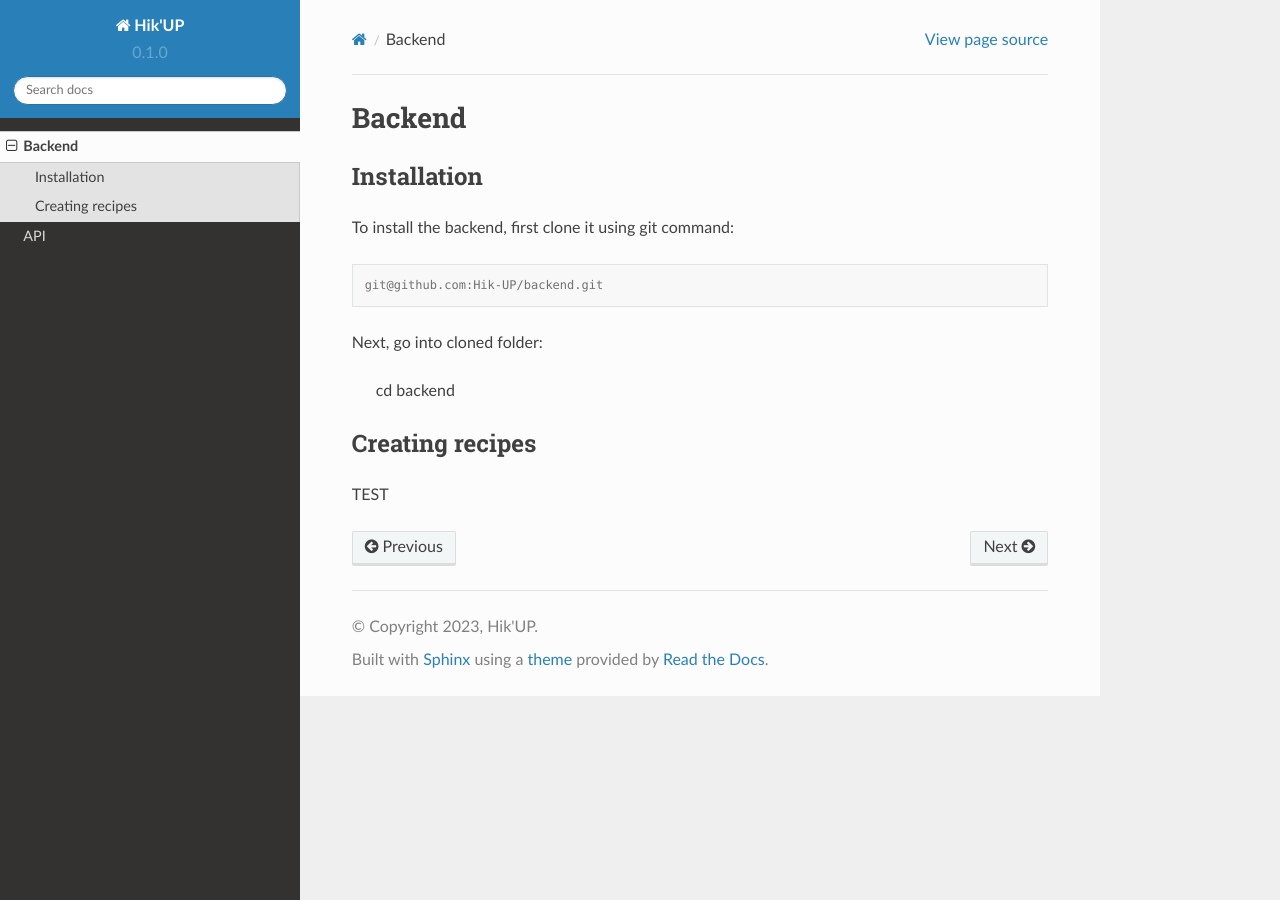
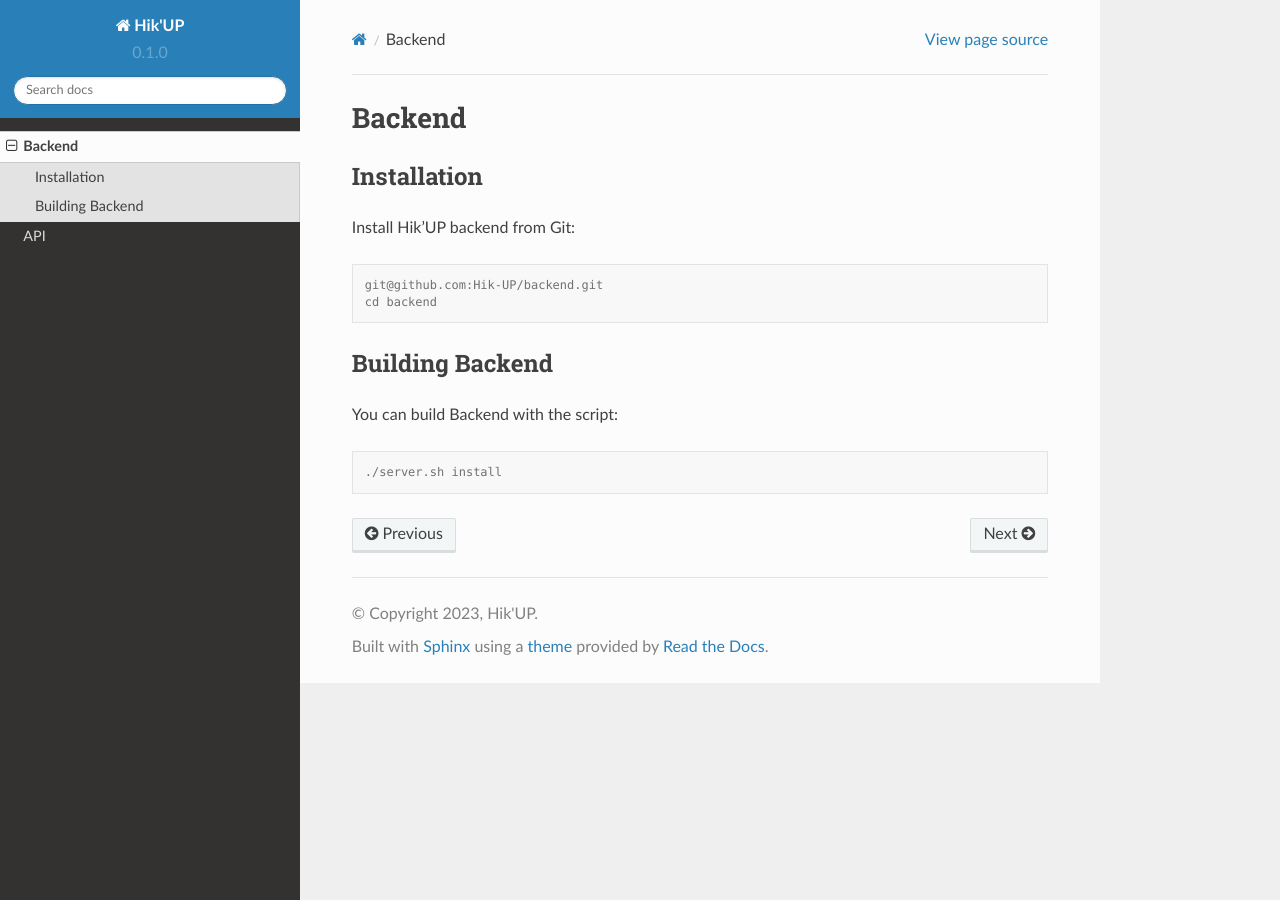
Before and after one commit to Hik-UP/documentation, a Sphinx documentation site: the page built from docs/source/usage.rst, in a window 1280 px wide. Built offline with Sphinx 7.4.7 and the Read the Docs theme 2.0.0, drawn with Linux system fonts in a browser that asks for light colours.

Commit message:
Update usage.rst

```diff
--- a/docs/source/usage.rst
+++ b/docs/source/usage.rst
@@ -6,17 +6,21 @@ Backend
 Installation
 ------------
 
-To install the backend, first clone it using git command:
+Install Hik'UP backend from Git:
 
 .. code-block:: console
 
    git@github.com:Hik-UP/backend.git
-
-Next, go into cloned folder:
-
    cd backend
 
-Creating recipes
-----------------
+.. _building:
 
-TEST
+Building Backend
+------------
+
+
+You can build Backend with the script:
+
+.. code-block:: console
+
+   ./server.sh install
```
